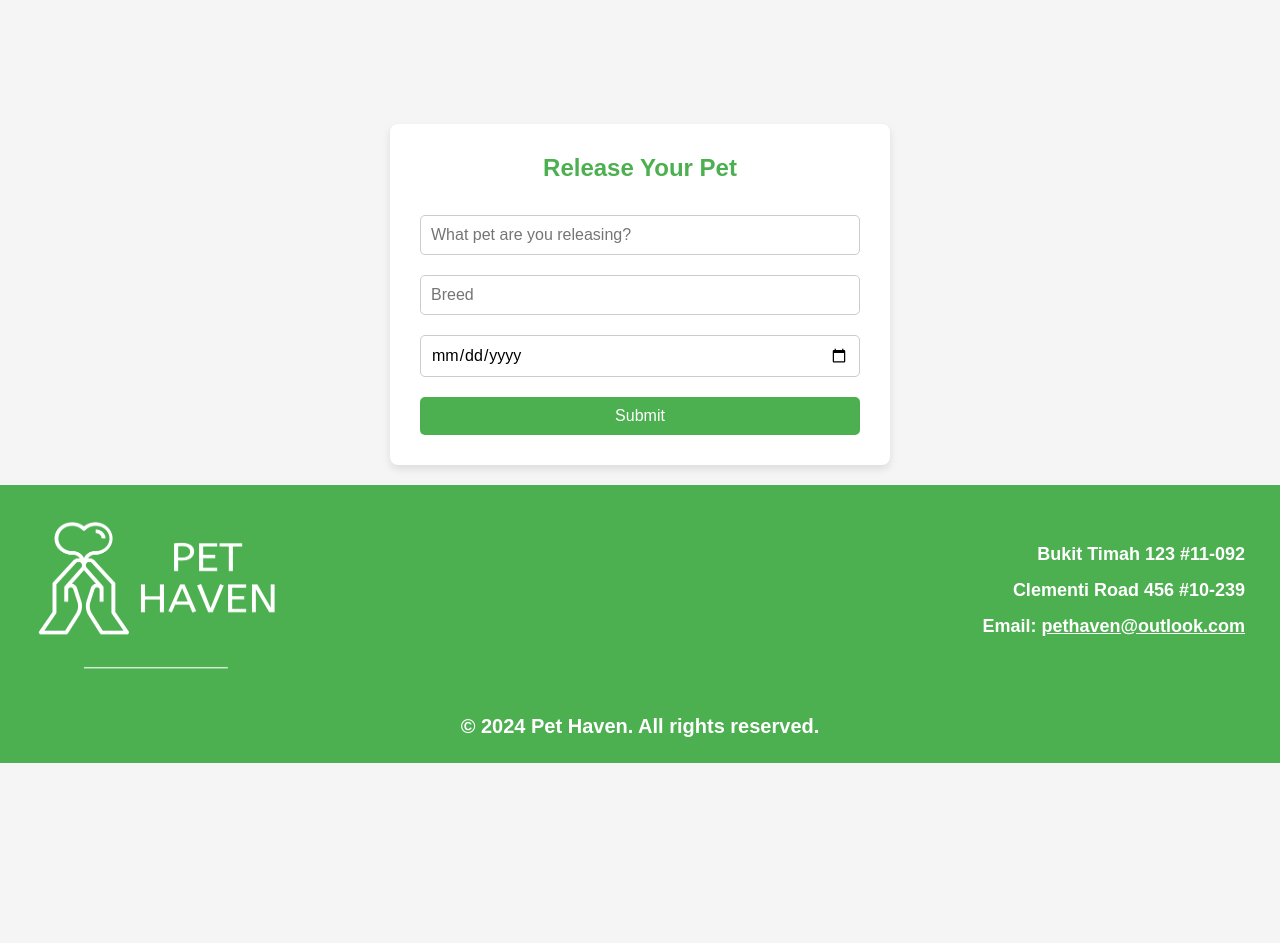
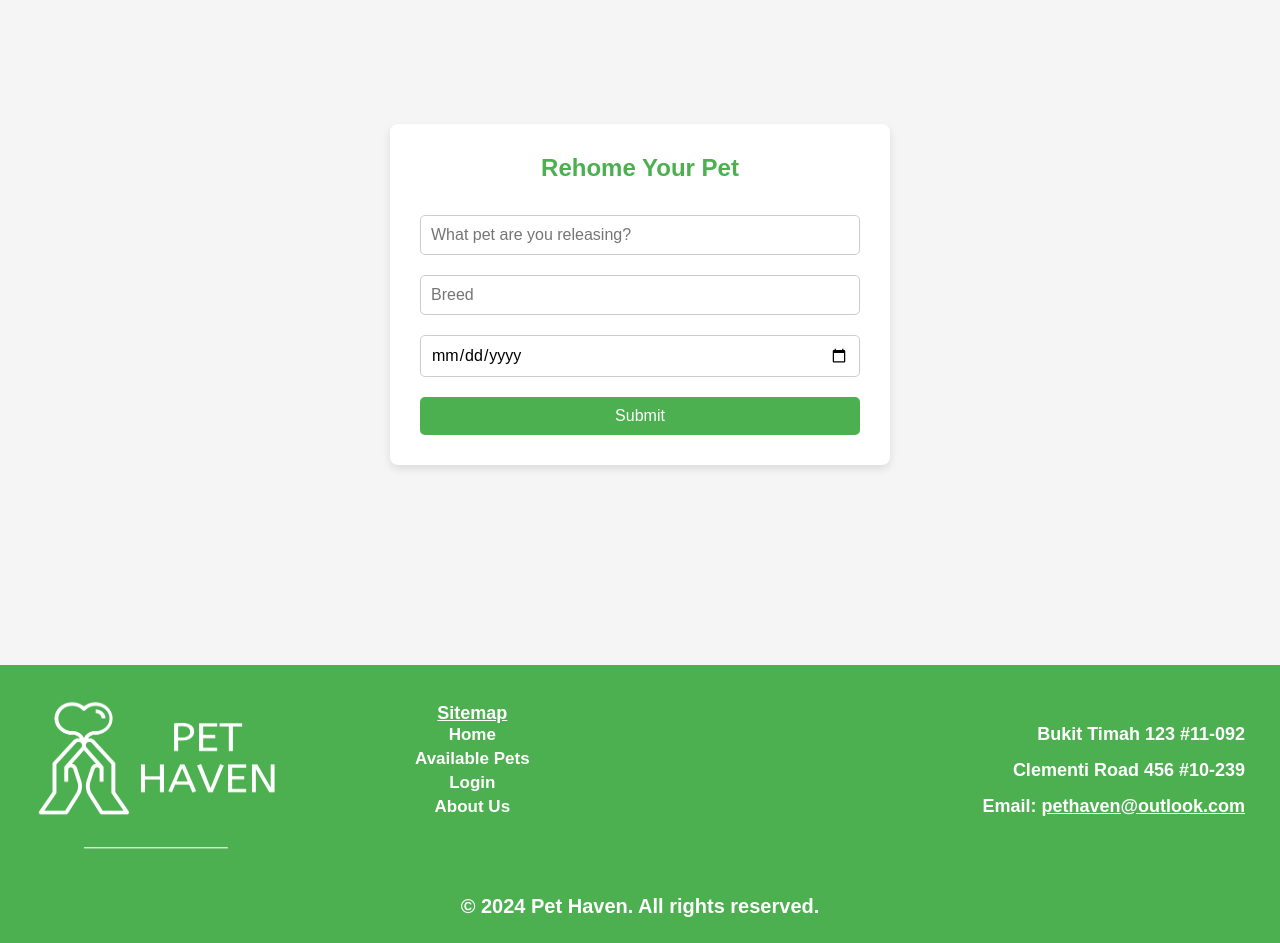
Before and after one commit to OCodeJK/pet-heaven, a React (Create React App) app: page /release in a window 1280 px wide. Shown: the part 200-1143 px from the top of the page. Before the commit the page ends 963 px from the top, so only its background shows below. Built offline with nearby package versions, Linux system fonts and the light colour scheme.

Commit message:
some changes

```diff
--- a/src/components/Footer.css
+++ b/src/components/Footer.css
@@ -12,8 +12,6 @@ footer {
     margin: 0 20px;
     display: flex;
     align-items: center;
-
-
 }
 
 .footer_left {
@@ -25,9 +23,38 @@ footer {
     height: 150px;
 }
 
+.footer_middle {
+    width: 100%;
+    height: 150px;
+    font-size: 18px;
+    text-decoration: none;
+    display:flex;
+    margin-left: 130px;
+}
+
+.footer_middle span a{
+    text-decoration: none;
+    color:white;
+    font-size: 17px;
+}
+
+.footer_middle a::after{
+    content:'';
+    height: 3px;
+    background-color: white;
+    display: flex;
+    opacity:0;
+    transition: all 0.2s;
+    pointer-events: none;
+}
+
+.footer_middle a:hover::after{
+    opacity: 1;
+  }
+
 
 .footer_right {
-    width: 95%;
+    width: 90%;
     text-align: right;
     color: #fff;
     font-family: "Helvetica Neue", sans-serif;
@@ -63,4 +90,10 @@ footer {
         text-align: center;
     }
 
+    .footer_middle span{
+        text-align: center;
+        display:block;
+        margin-bottom: 30px;
+    }
+
 }
--- a/src/components/Footer.js
+++ b/src/components/Footer.js
@@ -1,16 +1,37 @@
 import React from 'react';
 import './Footer.css';
 import logo from "./pet-haven-logo.png";
-import { Link } from 'react-router-dom';
+import { Link, useNavigate } from 'react-router-dom';
 
 const Footer = () => {
+    const loggedInUser = JSON.parse(localStorage.getItem('loggedInUser'));
+    const navigate = useNavigate();
+
+    const handleLogout = () => {
+        localStorage.removeItem('loggedInUser'); // Remove user data from local storage on logout
+        navigate('/');
+        window.location.reload();
+    };
+
     return <footer>
             <div className="footer_container">
                 <Link to="/">
                     <span className="footer_left">
-                    <img src={logo}></img>
+                        <img src={logo} alt="logo"></img>
                     </span>
                 </Link>
+
+                <span className="footer_middle">
+                    <span>
+                        <p style={{textDecoration: "underline"}}>Sitemap</p>
+                        <p><Link to="/">Home</Link></p>
+                        <p><Link to="/cats">Available Pets</Link></p>
+                        {loggedInUser && <p><Link to="/release">Rehoming</Link></p>}
+                        {!loggedInUser && <p><Link to="/login">Login</Link></p>}
+                        {loggedInUser && <p><Link to="/" onClick={handleLogout}>Logout</Link></p>}
+                        <p><Link to="/about">About Us</Link></p>
+                    </span>
+                </span>
 
                 <span className="footer_right">
                     <span>
--- a/src/components/Navbar.js
+++ b/src/components/Navbar.js
@@ -11,6 +11,10 @@ const Navbar = () =>{
   const toggleMobileMenu = () => {
     setIsMobileMenuOpen(!isMobileMenuOpen);
   };
+
+  const closeMobileMenu = () => {
+    setIsMobileMenuOpen(false);
+  }
 
   useEffect(() => {
     // Check if the user is logged in by looking for loggedInUser in local storage
@@ -26,22 +30,23 @@ const Navbar = () =>{
     localStorage.removeItem('loggedInUser'); // Remove user data from local storage on logout
     setIsLoggedIn(false);
     navigate('/');
+    closeMobileMenu();
     window.location.reload();
   };
 
   return (
     <nav className="navbar">
-      <Link to="/"><img src={logo} className="navbar-logo"></img></Link>
+      <Link to="/"><img src={logo} className="navbar-logo" alt="logo"></img></Link>
       <button className="mobile-menu-icon" onClick={toggleMobileMenu}>
         ☰
       </button>
       <ul className={`nav-links ${isMobileMenuOpen ? 'nav-links-mobile' : ''}`}>
-        <li><Link to="/">Home</Link></li>
-        <li><Link to="/cats">Available Pets</Link></li>
-        {!isLoggedIn && <li><Link to="/register">Join Us</Link></li>}
-        {!isLoggedIn && <li><Link to="/login">Login</Link></li>}
+        <li><Link to="/" onClick={closeMobileMenu}>Home</Link></li>
+        <li><Link to="/cats" onClick={closeMobileMenu}>Available Pets</Link></li>
+        {!isLoggedIn && <li><Link to="/register" onClick={closeMobileMenu}>Join Us</Link></li>}
+        {!isLoggedIn && <li><Link to="/login" onClick={closeMobileMenu}>Login</Link></li>}
+        {isLoggedIn &&<li> <Link to="/release" onClick={closeMobileMenu}>Rehoming</Link></li>}
         {isLoggedIn &&<li> <Link to="/" onClick={handleLogout}>Logout</Link></li>}
-        {isLoggedIn &&<li> <Link to="/release">Release Pet</Link></li>}
       </ul>
     </nav>
   );
--- a/src/pages/ReleasePet.js
+++ b/src/pages/ReleasePet.js
@@ -8,6 +8,7 @@ const ReleasePet = () => {
     date: ""
   });
   const [message, setMessage] = useState("");
+  const [isModalOpen, setIsModalOpen] = useState(false);
 
   const handleChange = (e) => {
     setReleaseInfo({...releaseInfo, [e.target.name]:e.target.value });
@@ -17,7 +18,7 @@ const ReleasePet = () => {
     e.preventDefault();
 
     if (releaseInfo.animal && releaseInfo.breed && releaseInfo.date) {
-      alert("Interview has been scheduled, see you soon!");
+      setIsModalOpen(true);
 
     } else if(!releaseInfo.animal){
       setMessage("Please enter a valid animal");
@@ -30,15 +31,31 @@ const ReleasePet = () => {
     }
   }
 
+  const closeModal = () => {
+    setIsModalOpen(false);
+    setReleaseInfo({ animal: "", breed: "", date: "" });
+  }
+
   return (
     <div className="release-container">
-      <h2>Release Your Pet</h2>
+      <h2>Rehome Your Pet</h2>
       <br />
       <input required type="text" name="animal" onChange={handleChange} placeholder="What pet are you releasing?" value={releaseInfo.animal}/>
       <input required type="text" name="breed" onChange={handleChange} placeholder="Breed" value={releaseInfo.breed} />
-      <input required type="date" name="date" onChange={handleChange} placeholder="Schedule an appointment" min={new Date().toJSON().slice(0, 10)} value={releaseInfo.date} />
+      <input required type="date" name="date" onChange={handleChange} placeholder="Schedule an appointment" min={new Date().toJSON().slice(0, 10)} value={releaseInfo.date}/>
       <button onClick={handleButtonClick}>Submit</button>
       {message && <p>{message}</p>}
+
+      {/* Modal Box */}
+      {isModalOpen && (
+        <div className="modal-overlay">
+          <div className="modal-box">
+            <h2>Success!</h2>
+            <p>Interview has been scheduled. See you soon!</p>
+            <button onClick={closeModal} className="modal-close-button">Close</button>
+          </div>
+        </div>
+      )}
     </div>
   );
 }
--- a/src/pages/style.css
+++ b/src/pages/style.css
@@ -432,6 +432,8 @@
   border-radius: 8px;
   box-shadow: 0px 4px 8px rgba(0, 0, 0, 0.1);
   margin-top:200px;
+  margin-bottom: 200px;
+  animation: slideUp 0.7s ease-in-out;
 }
 
 .release-container h2{
```
Lines whose indentation alone changed are shown as unchanged.
